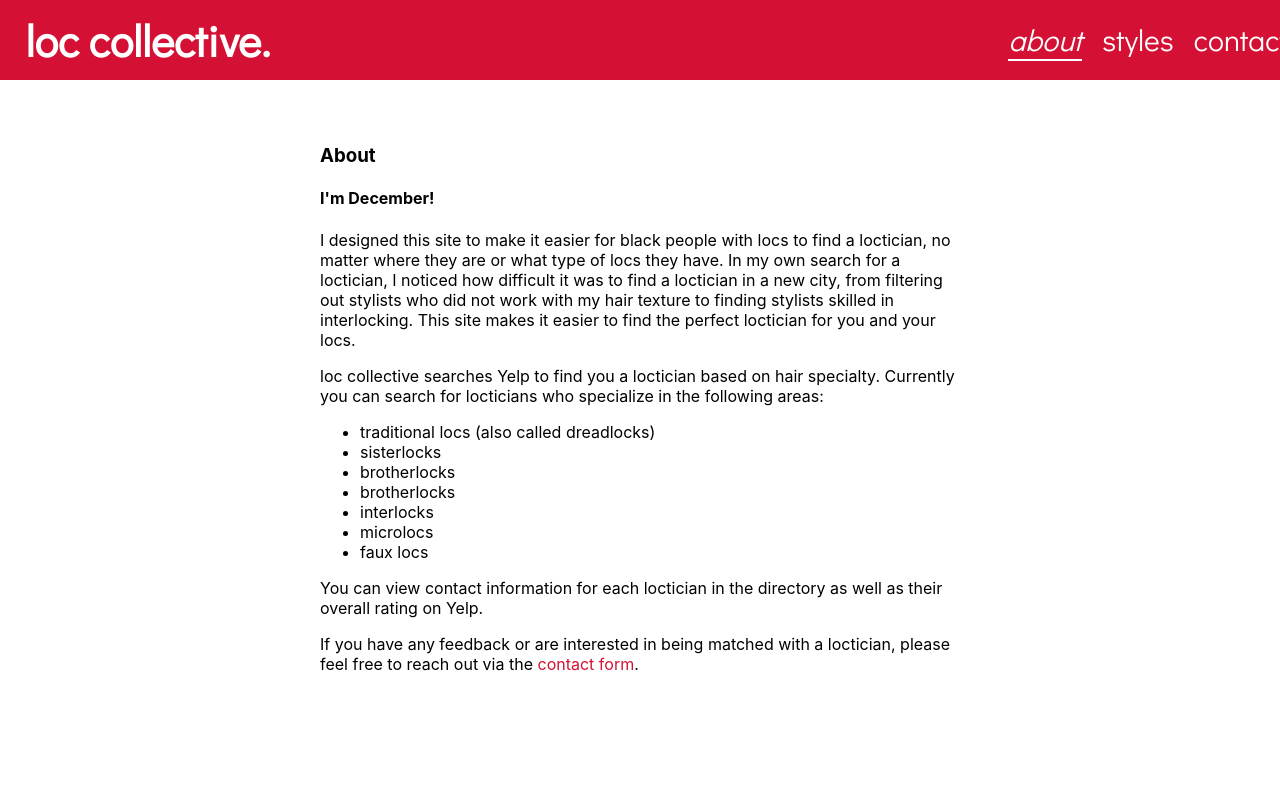
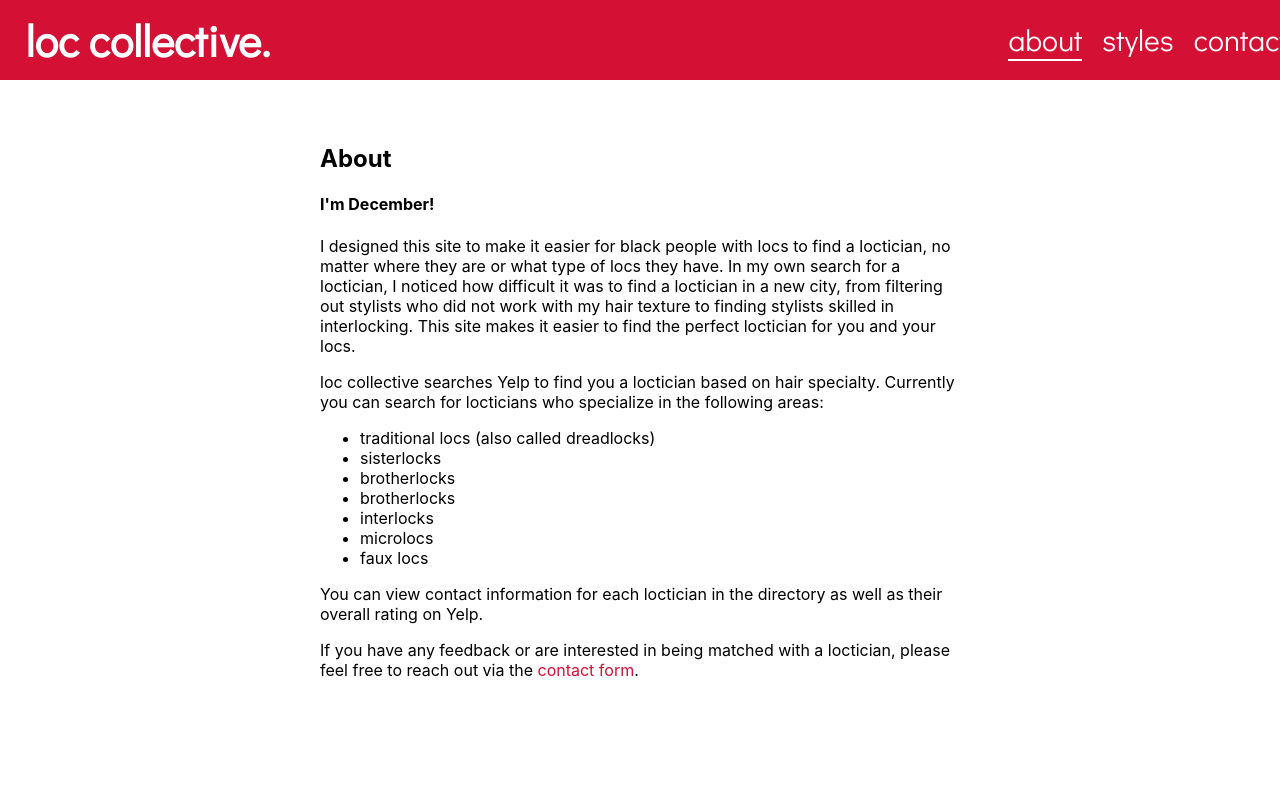
Before and after one commit to garnetred/loc-collective, a React (Create React App) app: page /about in a window 1280 px wide. Shown: the top 800 px of the page. Built offline with nearby package versions, Linux system fonts and the light colour scheme.

Commit message:
Remove italics on focus in header

```diff
--- a/src/Components/About/About.js
+++ b/src/Components/About/About.js
@@ -5,7 +5,7 @@ import { Link } from 'react-router-dom';
 const About = () => {
   return (
     <section className="about-section">
-      <h3 className="about-header">About</h3>
+      <h2 className="about-header">About</h2>
       <section className="about-info">
         <h4>I'm December!</h4>
         <p className="about-paragraph-1">
--- a/src/Components/Header/Header.css
+++ b/src/Components/Header/Header.css
@@ -35,6 +35,5 @@ a {
 }
 
 .active {
-  font-style: italic;
   border-bottom: 2px solid white;
 }
--- a/src/Components/Styles/Styles.js
+++ b/src/Components/Styles/Styles.js
@@ -5,6 +5,7 @@ import { Link } from 'react-router-dom';
 const Styles = () => {
   return (
     <section className="style-section-container">
+      <h2 className="about-header">Styles</h2>
       <h3 className="style-header">Traditional locs</h3>
       <figure className="style-figure">
         <img
```
Also changed, not shown: src/Components/StylistPage/StylistPage.css (indentation only).
